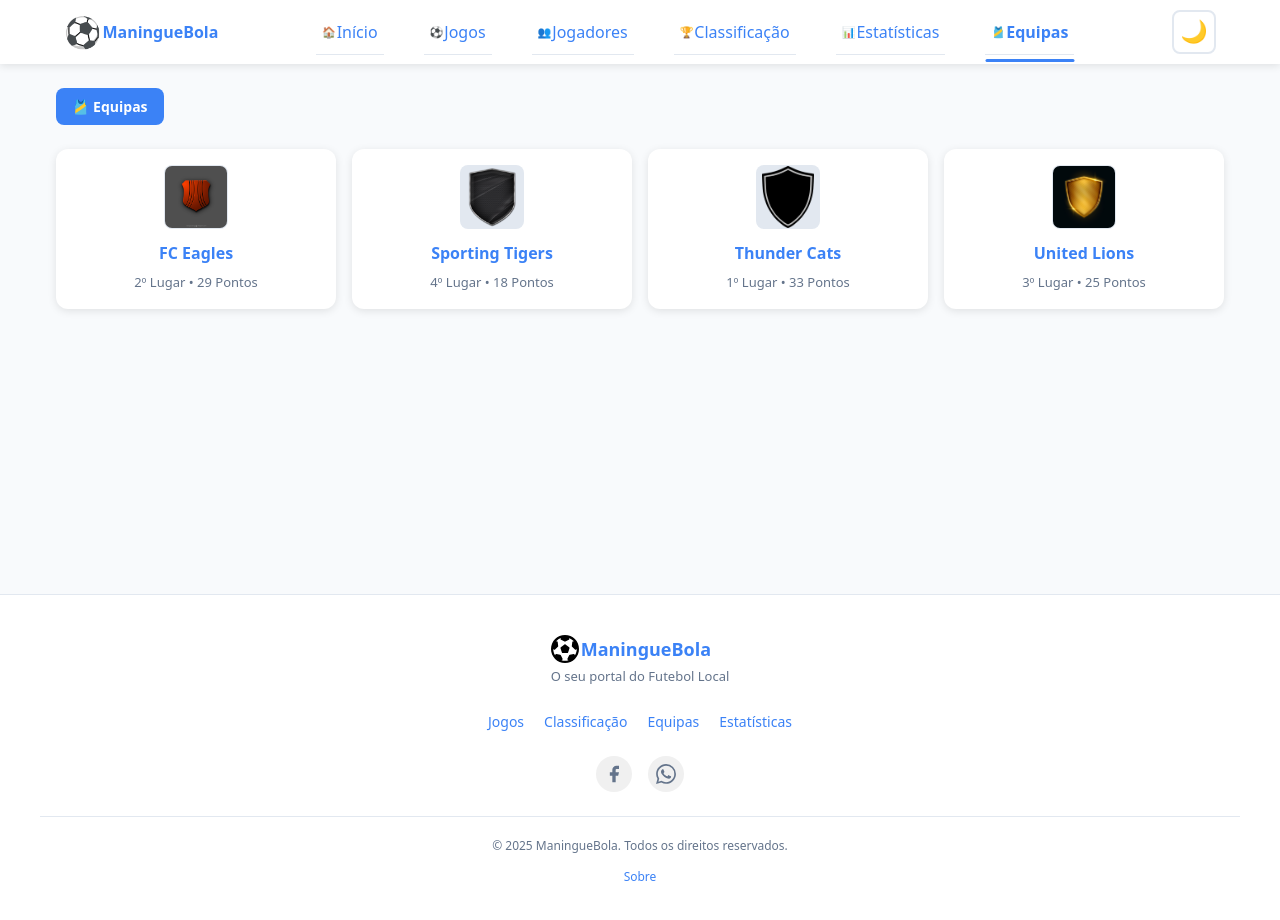
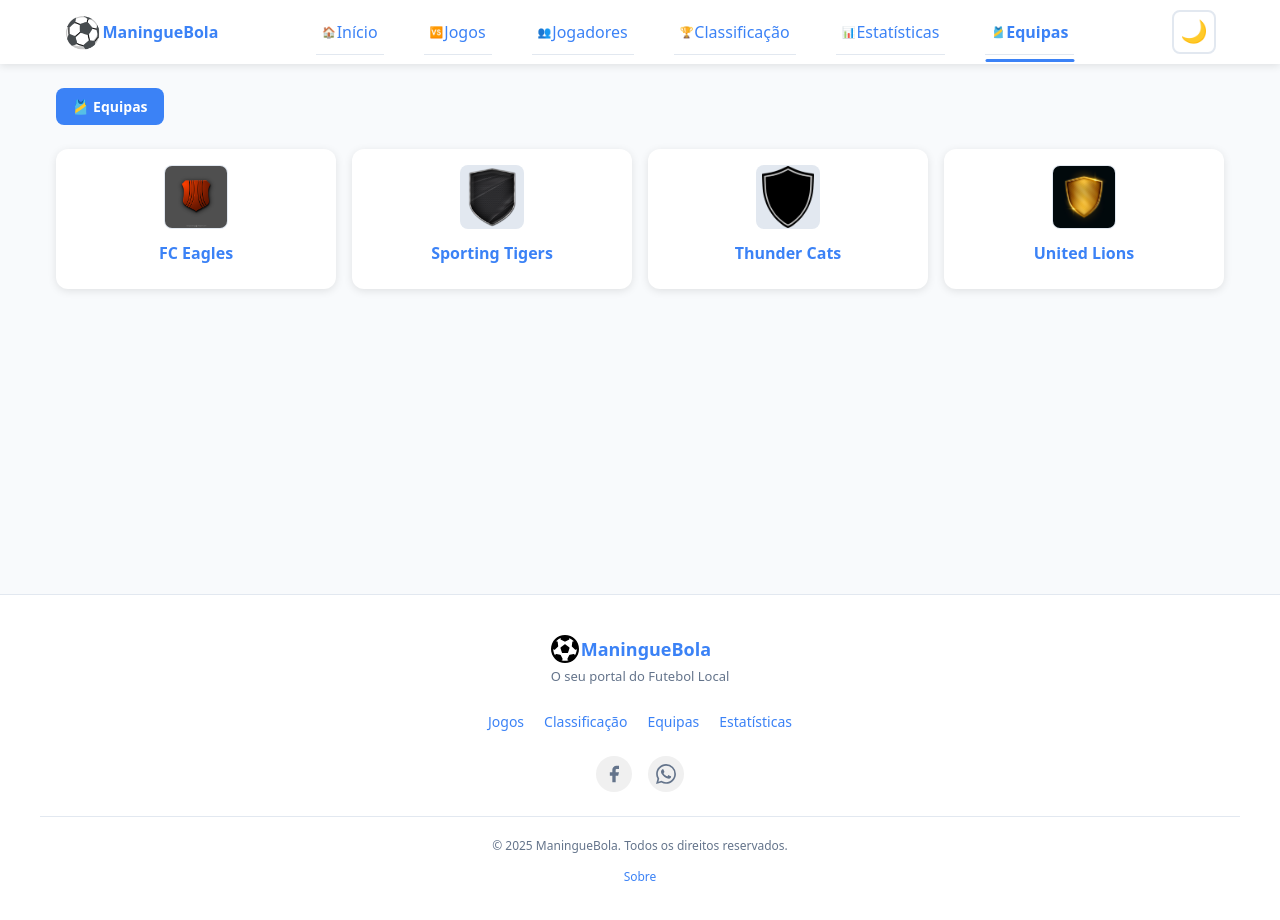
Before and after one commit to Raimundroid/maninguebola, a React (Vite) app: page /equipas in a window 1280 px wide. Shown: the top 920 px of the page. Built offline with nearby package versions, Linux system fonts and the light colour scheme.

Commit message:
wrapper-Link styles went global and new icon for matches

```diff
--- a/src/components/Navbar/Navbar.jsx
+++ b/src/components/Navbar/Navbar.jsx
@@ -95,7 +95,7 @@ const Navbar = () => {
    */
   const navItems = [
     { id: "home", path: "/", label: "Início", icon: "🏠" },
-    { id: "matches", path: "/jogos", label: "Jogos", icon: "⚽" },
+    { id: "matches", path: "/jogos", label: "Jogos", icon: "🆚" },
     { id: "players", path: "/jogadores", label: "Jogadores", icon: "👥" },
     {
       id: "standings",
--- a/src/components/PlayersTable/PlayersTable.css
+++ b/src/components/PlayersTable/PlayersTable.css
@@ -134,9 +134,3 @@
   font-weight: 500;
   color: var(--text);
 }
-
-.player-table .wrapper-Link {
-  color: currentColor;
-  text-decoration: none;
-  cursor: pointer;
-}
--- a/src/components/StandingsTable/StandingsTable.css
+++ b/src/components/StandingsTable/StandingsTable.css
@@ -86,9 +86,3 @@
   font-weight: 700;
   color: var(--primary);
 }
-
-.standings-table .wrapper-Link {
-  color: currentColor;
-  text-decoration: none;
-  cursor: pointer;
-}
--- a/src/components/TeamCard/TeamCard.jsx
+++ b/src/components/TeamCard/TeamCard.jsx
@@ -21,15 +21,17 @@
 //              receives the team object as parameter
 
 import React from "react";
+import { Link } from "react-router-dom";
 import "./TeamCard.css";
 
-const TeamCard = ({ team, onClick }) => {
+const TeamCard = ({ team }) => {
   return (
     // Main card container
     // onClick with arrow function: when clicked, call onClick function with team data
     // The ?. is optional chaining - only calls onClick if it exists
 
-    <div className="team-card" onClick={() => onClick?.(team)}>
+    <Link className="wrapper-Link" to={`/jogadores/${team.id}`}>
+      <div className="team-card">
         {/* Logo box - displays team abbreviation */}
         <div className="team-logo">
           {team.logo ? (
@@ -62,17 +64,23 @@ const TeamCard = ({ team, onClick }) => {
         {(team.standing.position || team.standing.points) && (
           <div className="team-info">
             {/* Show position if it exists */}
-          {team.standing.position && `${team.standing.position}º Lugar`}
+            {/* {team.standing.position && `${team.standing.position}º Lugar`} */}
 
             {/* Show separator bullet if BOTH position AND points exist */}
-          {team.standing.position && team.standing.points && " • "}
+            {/* {team.standing.position && team.standing.points && " • "} */}
 
             {/* Show points if they exist */}
-          {team.standing.points && `${team.standing.points} Pontos`}
+            {/* {team.standing.points && `${team.standing.points} Pontos`} */}
           </div>
         )}
       </div>
+    </Link>
   );
 };
 
 export default TeamCard;
+
+// const handleTeamClick = (team) => {
+//   // Navigate to team detail page with the team's ID
+//   navigate(`/equipas/${team.id}`);
+// };
--- a/src/components/TeamsGrid/TeamsGrid.jsx
+++ b/src/components/TeamsGrid/TeamsGrid.jsx
@@ -35,7 +35,7 @@ import React from "react";
 import "./TeamsGrid.css";
 import TeamCard from "../TeamCard/TeamCard.jsx";
 
-const TeamsGrid = ({ teams /* = []*/, onTeamClick }) => {
+const TeamsGrid = ({ teams }) => {
   // ============================================
   // DATA TRANSFORMATION
   // ============================================
@@ -45,7 +45,7 @@ const TeamsGrid = ({ teams /* = []*/, onTeamClick }) => {
   // Check if teams is already an array using Array.isArray()
   const teamsArray = Array.isArray(teams)
     ? teams // If it's an array, use it as-is
-    : Object.values(teams /* || {}*/); // If it's an object, convert to array of values
+    : Object.values(teams || {}); // If it's an object, convert to array of values
 
   // Example transformation:
   // Input object: { eagles: {id: "eagles", ...}, lions: {id: "lions", ...} }
@@ -98,9 +98,6 @@ const TeamsGrid = ({ teams /* = []*/, onTeamClick }) => {
           key={team.id}
           // Pass the current team's data to the TeamCard component
           team={team}
-          // Pass the click handler function down to TeamCard
-          // When a card is clicked, this function will be called
-          onClick={onTeamClick}
         />
       ))}
     </div>
--- a/src/pages/TeamsPage/TeamsPage.jsx
+++ b/src/pages/TeamsPage/TeamsPage.jsx
@@ -7,25 +7,15 @@
 //
 // With React Router, you'd typically use useNavigate() to navigate to a team detail page when a card is clicked
 import React from "react";
-import { useNavigate } from "react-router-dom";
 import PageIndicator from "../../components/atoms/pageIndicator/PageIndicator";
 import TeamsGrid from "../../components/TeamsGrid/TeamsGrid";
 import "./TeamsPage.css";
 
-const TeamsPage = ({ teams /* = []*/ }) => {
-  // useNavigate is React Router's hook for programmatic navigation
-  const navigate = useNavigate();
-
-  // Handler for when a team card is clicked
-  const handleTeamClick = (team) => {
-    // Navigate to team detail page with the team's ID
-    navigate(`/equipas/${team.id}`);
-  };
-
+const TeamsPage = ({ teams }) => {
   return (
     <div className="teams-page-container">
       <PageIndicator icon="🎽" title="Equipas" />
-      <TeamsGrid teams={teams} onTeamClick={handleTeamClick} />
+      <TeamsGrid teams={teams} />
     </div>
   );
 };
--- a/src/styles/base/_links.css
+++ b/src/styles/base/_links.css
@@ -4,7 +4,11 @@
 
    Styles for anchor tags
 */
-
+.wrapper-Link {
+  color: currentColor;
+  text-decoration: none;
+  cursor: pointer;
+}
 /* a {
   font-weight: 500;
   color:inherit; ** var(--color-link), #646cff; **
```
Lines whose indentation alone changed are shown as unchanged.
